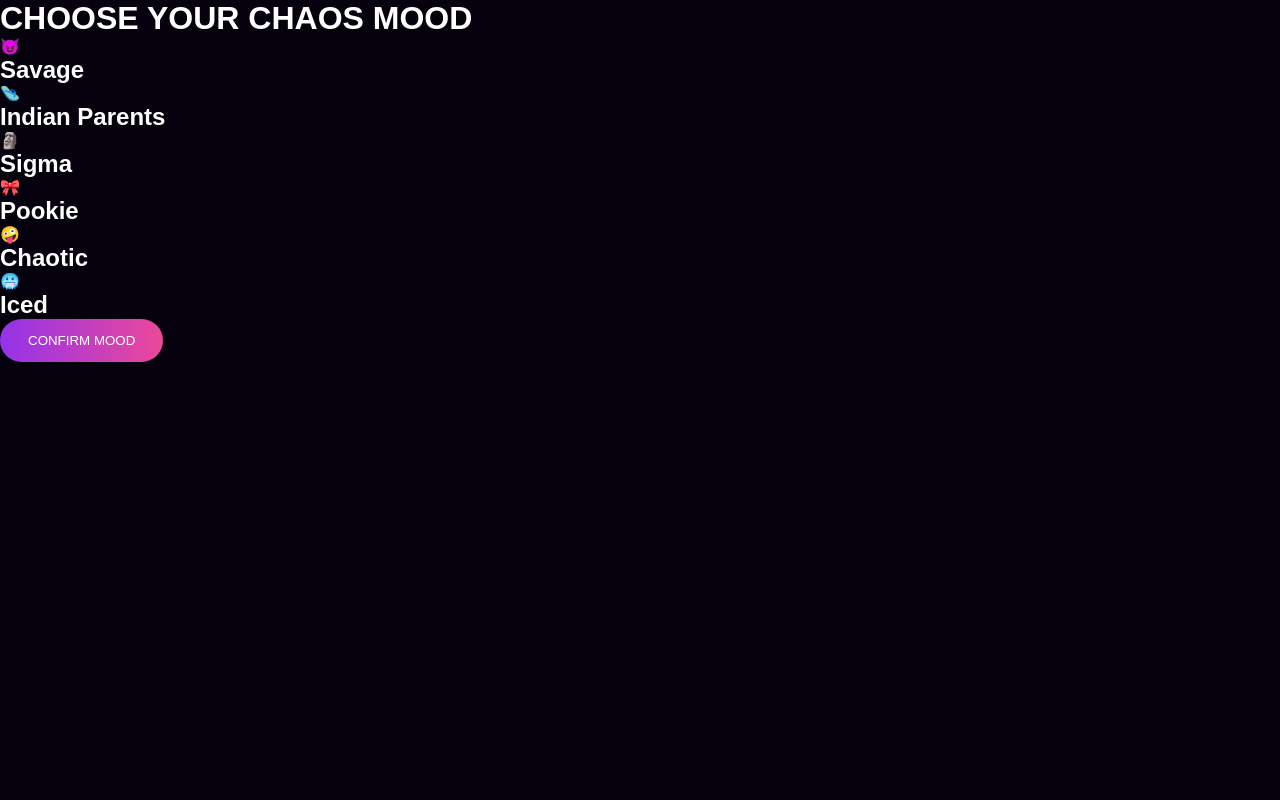
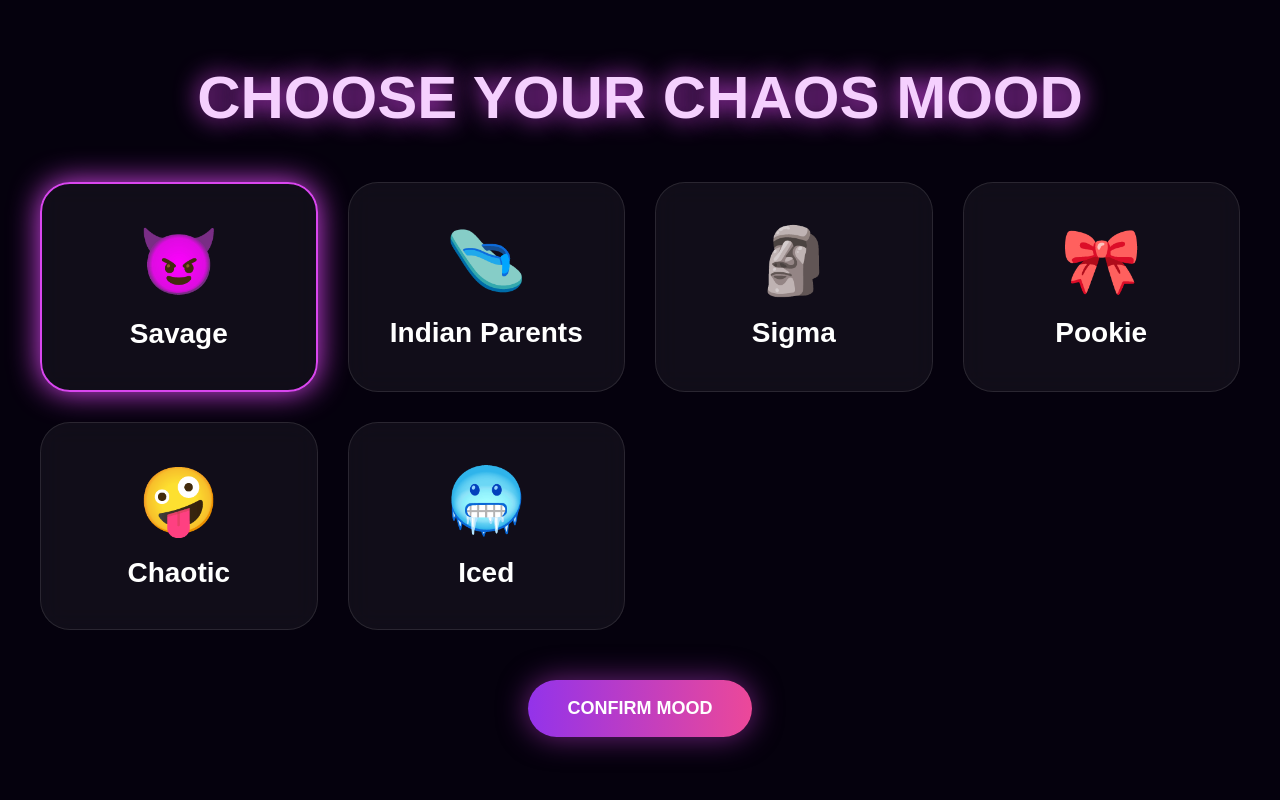
Before and after one commit to tanvipatel-16/CookedGPT, a Flask app: page /moods in a window 1280 px wide. Run offline with Flask 3, Linux system fonts and the light colour scheme.

Commit message:
Update index.html for mood selection interface

```diff
--- a/templates/index.html
+++ b/templates/index.html
@@ -1,12 +1,107 @@
 <!DOCTYPE html>
 <html lang="en">
+
 <head>
+
 <meta charset="UTF-8">
+
 <meta name="viewport" content="width=device-width, initial-scale=1.0">
-  <title>Moods</title>
-  <link rel="stylesheet" href="{{ url_for('static', filename='style.css') }}">
+
+<title>Choose Mood</title>
+
+<style>
+
+*{
+margin:0;
+padding:0;
+box-sizing:border-box;
+font-family:Arial;
+}
+
+body{
+background:#05010d;
+color:white;
+min-height:100vh;
+display:flex;
+justify-content:center;
+align-items:center;
+padding:40px;
+}
+
+.mood-container{
+width:100%;
+max-width:1200px;
+text-align:center;
+}
+
+h1{
+font-size:60px;
+margin-bottom:50px;
+color:#f5d0fe;
+text-shadow:0 0 25px #d946ef;
+}
+
+.moods-grid{
+display:grid;
+grid-template-columns:repeat(auto-fit,minmax(220px,1fr));
+gap:30px;
+}
+
+.mood-card{
+padding:40px 20px;
+border-radius:30px;
+background:rgba(255,255,255,0.05);
+border:1px solid rgba(255,255,255,0.1);
+backdrop-filter:blur(12px);
+cursor:pointer;
+transition:0.3s;
+}
+
+.mood-card:hover{
+transform:translateY(-8px);
+box-shadow:0 0 30px #d946ef;
+}
+
+.mood-card.active{
+border:2px solid #d946ef;
+box-shadow:0 0 30px #d946ef;
+}
+
+.emoji{
+font-size:65px;
+margin-bottom:18px;
+}
+
+.mood-card h2{
+font-size:28px;
+}
+
+.confirm-btn{
+margin-top:50px;
+padding:18px 40px;
+border:none;
+border-radius:999px;
+background:linear-gradient(90deg,#9333ea,#ec4899);
+color:white;
+font-size:18px;
+font-weight:bold;
+cursor:pointer;
+box-shadow:0 0 30px rgba(217,70,239,0.5);
+}
+
+@media(max-width:700px){
+
+h1{
+font-size:42px;
+}
+
+}
+
+</style>
+
 </head>
-<body class="mood-body">
+
+<body>
 
 <div class="mood-container">
 
@@ -52,7 +147,44 @@ CONFIRM MOOD
 
 </div>
 
-<script src="{{ url_for('static', filename='script.js') }}"></script>
+<script>
+
+let selectedMood = "Savage";
+
+const moodCards =
+document.querySelectorAll(".mood-card");
+
+moodCards.forEach(card => {
+
+card.addEventListener("click", () => {
+
+moodCards.forEach(c =>
+c.classList.remove("active")
+);
+
+card.classList.add("active");
+
+selectedMood = card.dataset.mood;
+
+});
+
+});
+
+document
+.getElementById("startCooking")
+.addEventListener("click", () => {
+
+localStorage.setItem(
+"mood",
+selectedMood
+);
+
+window.location.href = "/chatpage";
+
+});
+
+</script>
 
 </body>
+
 </html>
```
Lines whose indentation alone changed are shown as unchanged.
